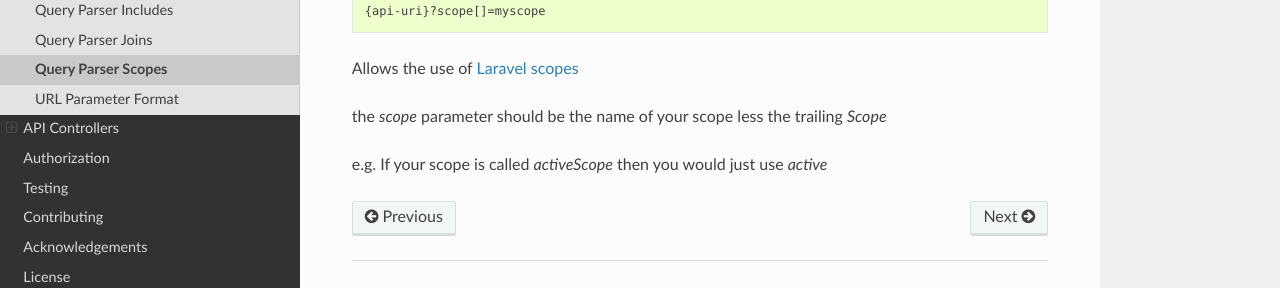
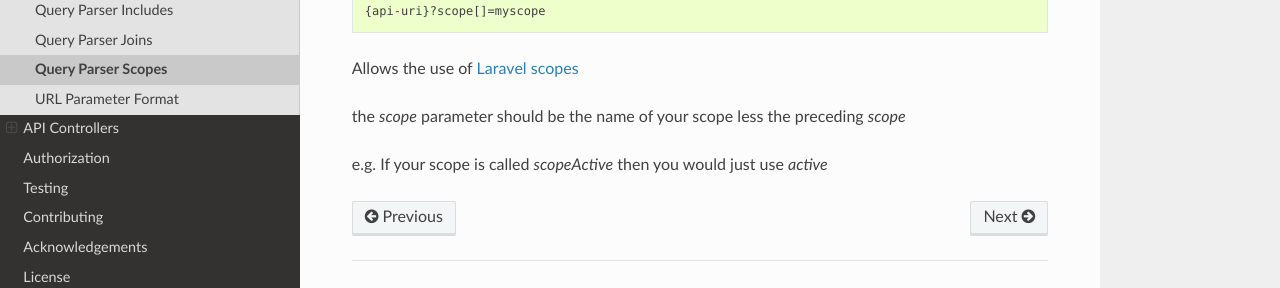
Before and after one commit to zcwilt/rest-api, a Sphinx documentation site: the page built from docs/queryparserscopes.rst, in a window 1280 px wide. Shown: the part 319-607 px from the top of the page. Built offline with Sphinx 7.4.7 and the Read the Docs theme 2.0.0, drawn with Linux system fonts in a browser that asks for light colours.

Commit message:
fix scope documentation

```diff
--- a/docs/queryparserscopes.rst
+++ b/docs/queryparserscopes.rst
@@ -11,6 +11,6 @@ example
 
 Allows the use of `Laravel scopes <https://laravel.com/docs/7.x/eloquent#query-scopes>`_
 
-the `scope` parameter should be the name of your scope less the trailing `Scope`
+the `scope` parameter should be the name of your scope less the preceding `scope`
 
-e.g. If your scope is called `activeScope` then you would just use `active`
+e.g. If your scope is called `scopeActive` then you would just use `active`
```
